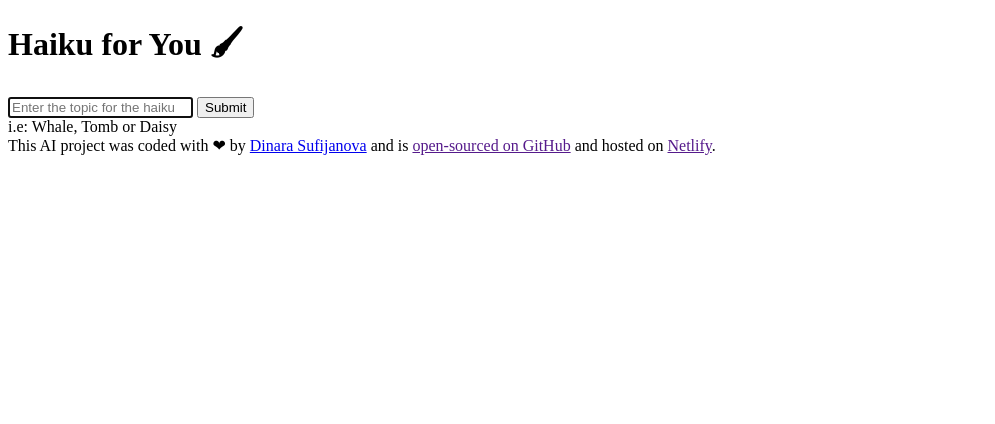
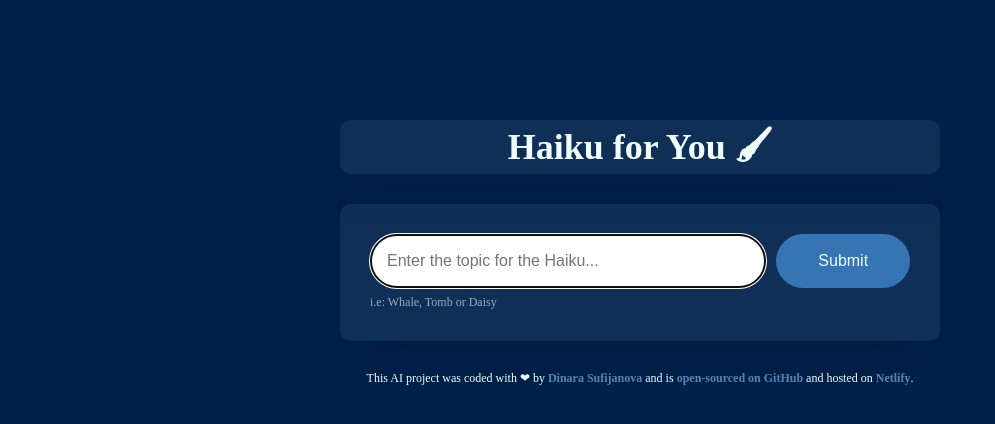
Before and after one commit to DinaSof/Haikued-generator, a plain HTML site: page index.html in a window 1280 px wide. Shown: the whole page, without its empty margins (0-995 px from the left). Drawn offline with nearby package versions, Linux system fonts and the light colour scheme.

Commit message:
Initial commit CSS
Base structure

```diff
--- a/index.html
+++ b/index.html
@@ -5,6 +5,8 @@
   <meta charset="UTF-8">
   <meta name="viewport" content="width=device-width, initial-scale=1.0">
   <title>HaikueD</title>
+  <script src="https://unpkg.com/typewriter-effect@latest/dist/core.js"></script>
+  <script src="https://cdn.jsdelivr.net/npm/axios@1.6.7/dist/axios.min.js"></script>
   <link rel="stylesheet" href="src/style.css">
 </head>
 
@@ -16,7 +18,7 @@
     <main>
       <div class="form-container">
         <form id="haiku-generator-form">
-          <input type="text" placeholder="Enter the topic for the haiku" autofocus required autocomplete="off"
+          <input type="text" placeholder="Enter the topic for the Haiku..." autofocus required autocomplete="off"
             class="instructions" id="user-instructions" />
           <input type="submit" class="submit-button" />
         </form>
@@ -27,7 +29,8 @@
 
     <footer>
       This AI project was coded with ❤ by <a href="https://github.com/DinaSof" target="_blank">Dinara Sufijanova</a> and
-      is <a href="">open-sourced on GitHub</a> and hosted on <a href="">Netlify</a>.
+      is <a href="https://github.com/DinaSof/Haikued-generator">open-sourced on GitHub</a> and hosted on <a
+        href="https://haiku-ed.netlify.app/">Netlify</a>.
     </footer>
   </div>
   <script src="src/index.js"></script>
--- a/src/style.css
+++ b/src/style.css
@@ -0,0 +1,108 @@
+body {
+  background-color: #00204a;
+}
+
+a {
+  color: #5585b5;
+  text-decoration: none;
+  font-weight: bolder;
+}
+
+.container {
+  margin: 120px auto;
+  max-width: 600px;
+}
+
+header {
+  background-color: rgba(78, 104, 142, 0.2);
+  border-radius: 10px;
+  margin-bottom: 30px;
+  box-shadow: rgba(0, 0, 0, 0.2) 0px 18px 50px -10px;
+}
+
+h1 {
+  text-align: center;
+  font-weight: 600;
+  font-size: 36px;
+  line-height: 1.5;
+  color: azure;
+}
+
+.form-container {
+  background-color: rgba(78, 104, 142, 0.2);
+  border-radius: 10px;
+  padding: 30px;
+  margin-bottom: 30px;
+  box-shadow: rgba(0, 0, 0, 0.2) 0px 18px 50px -10px;
+}
+
+form {
+  display: flex;
+}
+
+.hint {
+  line-height: 1.5;
+  margin-top: 5px;
+  color: azure;
+  opacity: 0.6;
+  font-size: 12px;
+}
+
+.instructions {
+  padding: 16px;
+  border: 1px solid #3977b6f8;
+  width: 80%;
+  font-size: 16px;
+  border-radius: 50px;
+  line-height: 20px;
+}
+
+.submit-button {
+  margin-left: 10px;
+  background: #3977b6f8;
+  color: azure;
+  border: none;
+  width: 150px;
+  font-size: 16px;
+  border-radius: 50px;
+  padding: 14px 24px;
+}
+
+.haiku {
+  font-size: 14px;
+  background-color: rgba(78, 104, 142, 0.2);
+  padding: 20px;
+  line-height: 2;
+  border-left: 4px solid #3977b6f8;
+  box-shadow: rgba(0, 0, 0, 0.2) 0px 18px 50px -10px;
+}
+
+.hidden {
+  display: none;
+}
+
+.haiku strong {
+  color: #3977b6f8;
+}
+
+footer {
+  text-align: center;
+  font-size: 12px;
+  margin-top: 30px;
+  color: azure;
+}
+
+.generating {
+  animation: blink-animation 1s steps(5, start) infinite;
+  -webkit-animation: blink-animation 1s steps(5, start) infinite;
+}
+@keyframes blink-animation {
+  to {
+    visibility: hidden;
+  }
+}
+@-webkit-keyframes blink-animation {
+  to {
+    visibility: hidden;
+  }
+}
```
